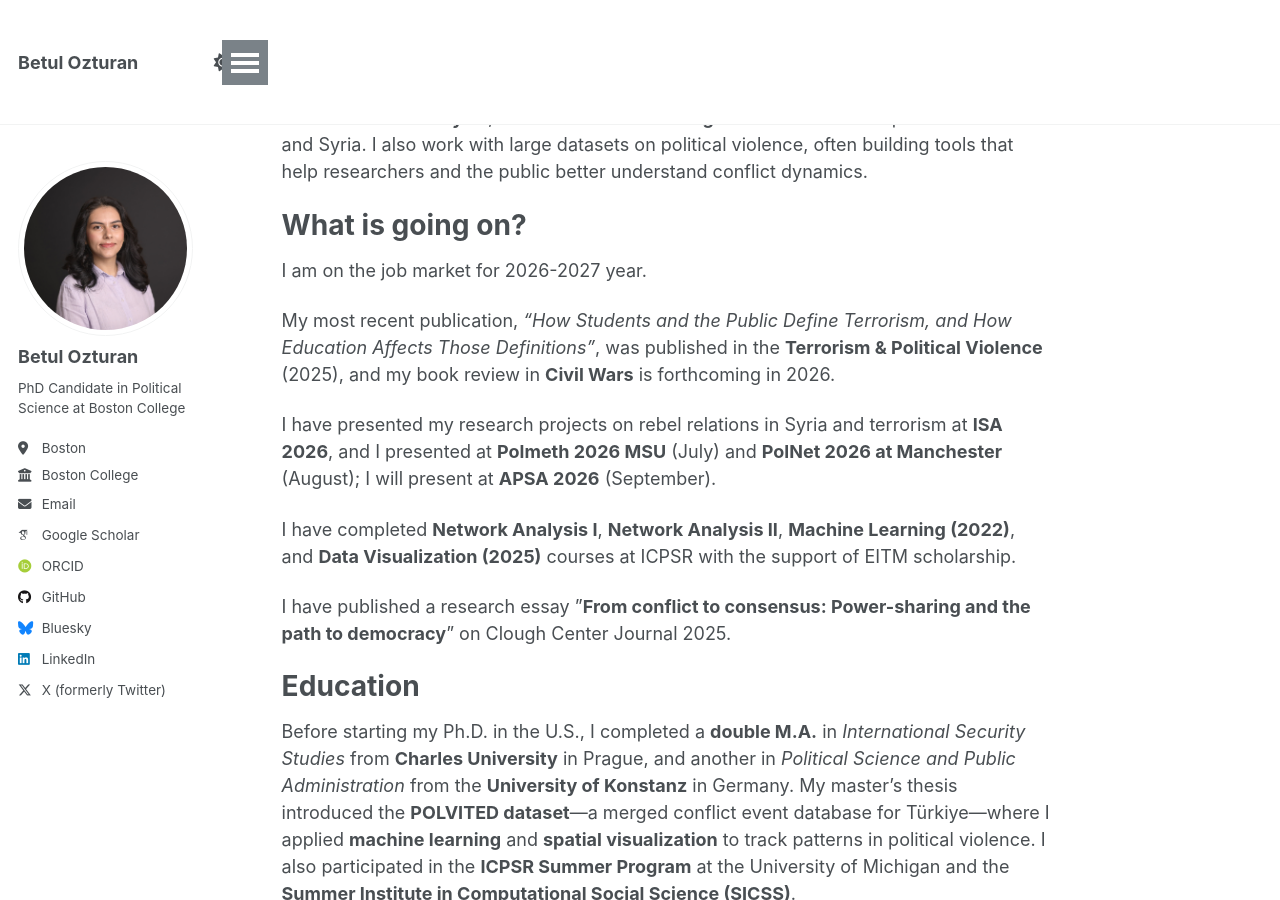
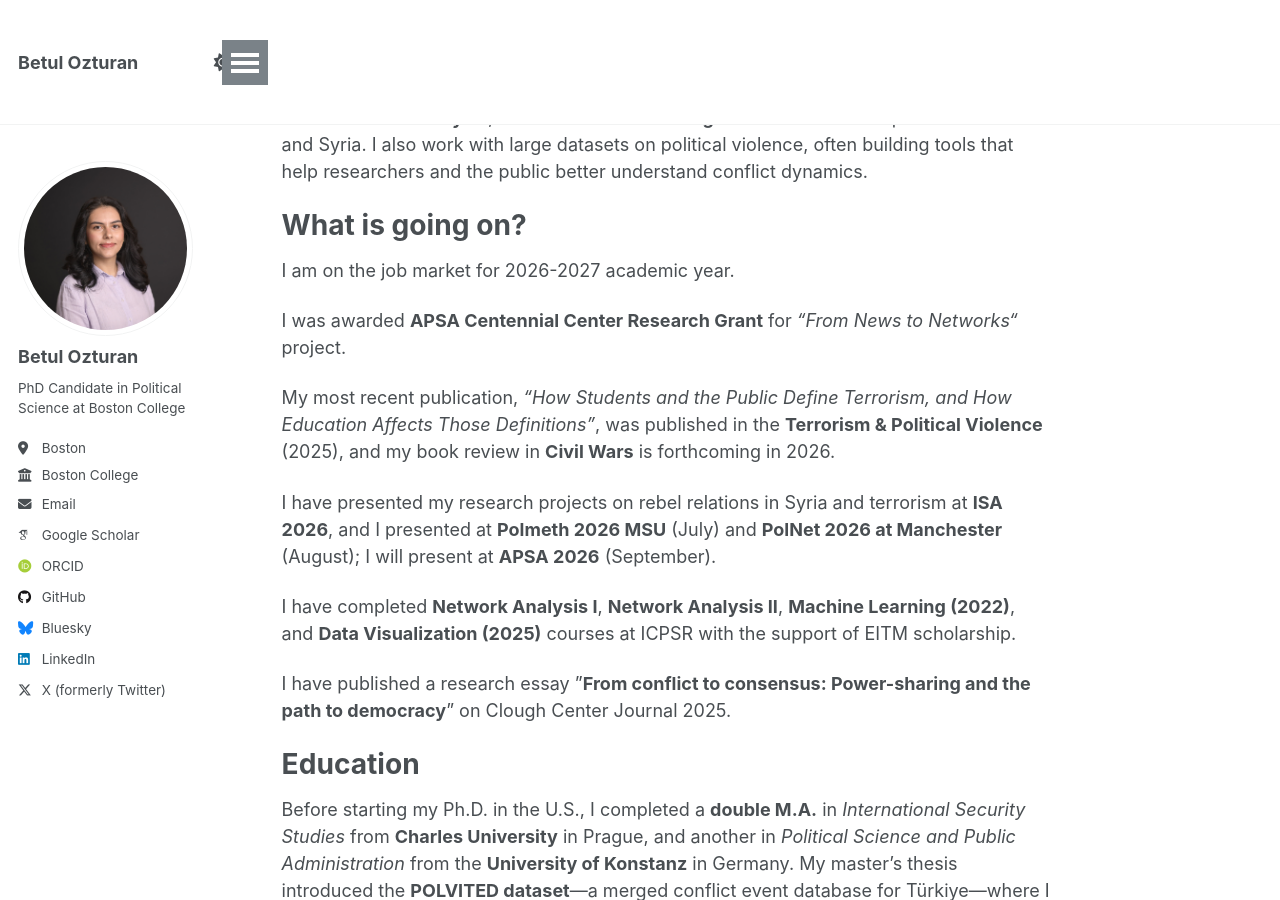
Before and after one commit to betulozturan/betulozturan.github.io, a Jekyll site: the page built from _pages/about.md, in a window 1280 px wide and 900 px high, scrolled down 470 px. Built offline with Jekyll 4.4.1, drawn with Linux system fonts in a browser that asks for light colours; some web fonts are replaced.

Commit message:
Revise job market status and add grant award details
Updated job market year and added grant information.

```diff
--- a/_pages/about.md
+++ b/_pages/about.md
@@ -16,7 +16,9 @@ My dissertation project investigates **rebel group alliances** and their long-te
 
 What is going on?
 ======
-I am on the job market for 2026-2027 year.
+I am on the job market for 2026-2027 academic year.
+
+I was awarded **APSA Centennial Center Research Grant** for *“From News to Networks“* project.
 
 My most recent publication, *“How Students and the Public Define Terrorism, and How Education Affects Those Definitions”*, was published in the **Terrorism & Political Violence** (2025), and my book review in **Civil Wars** is forthcoming in 2026.
 
```
